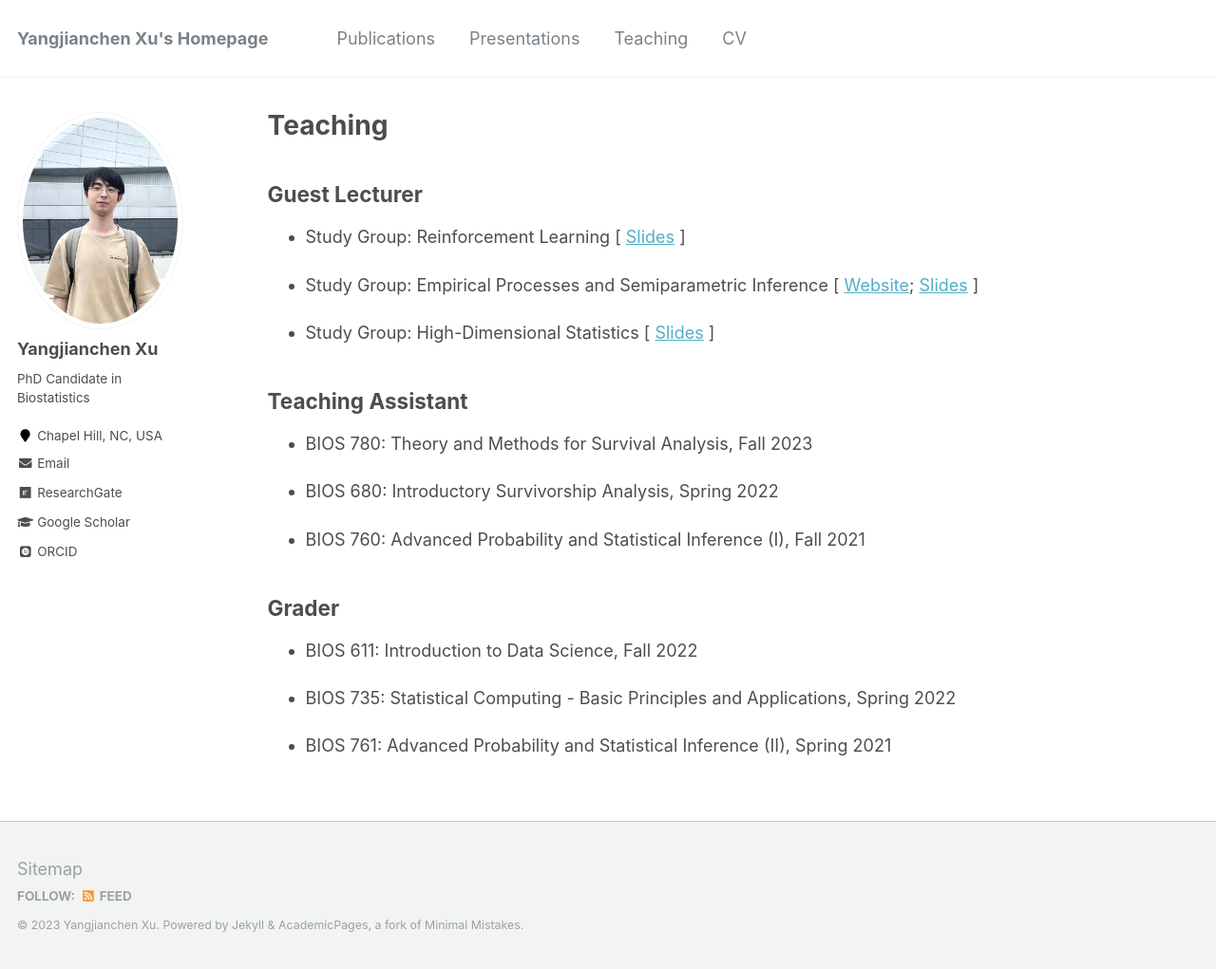
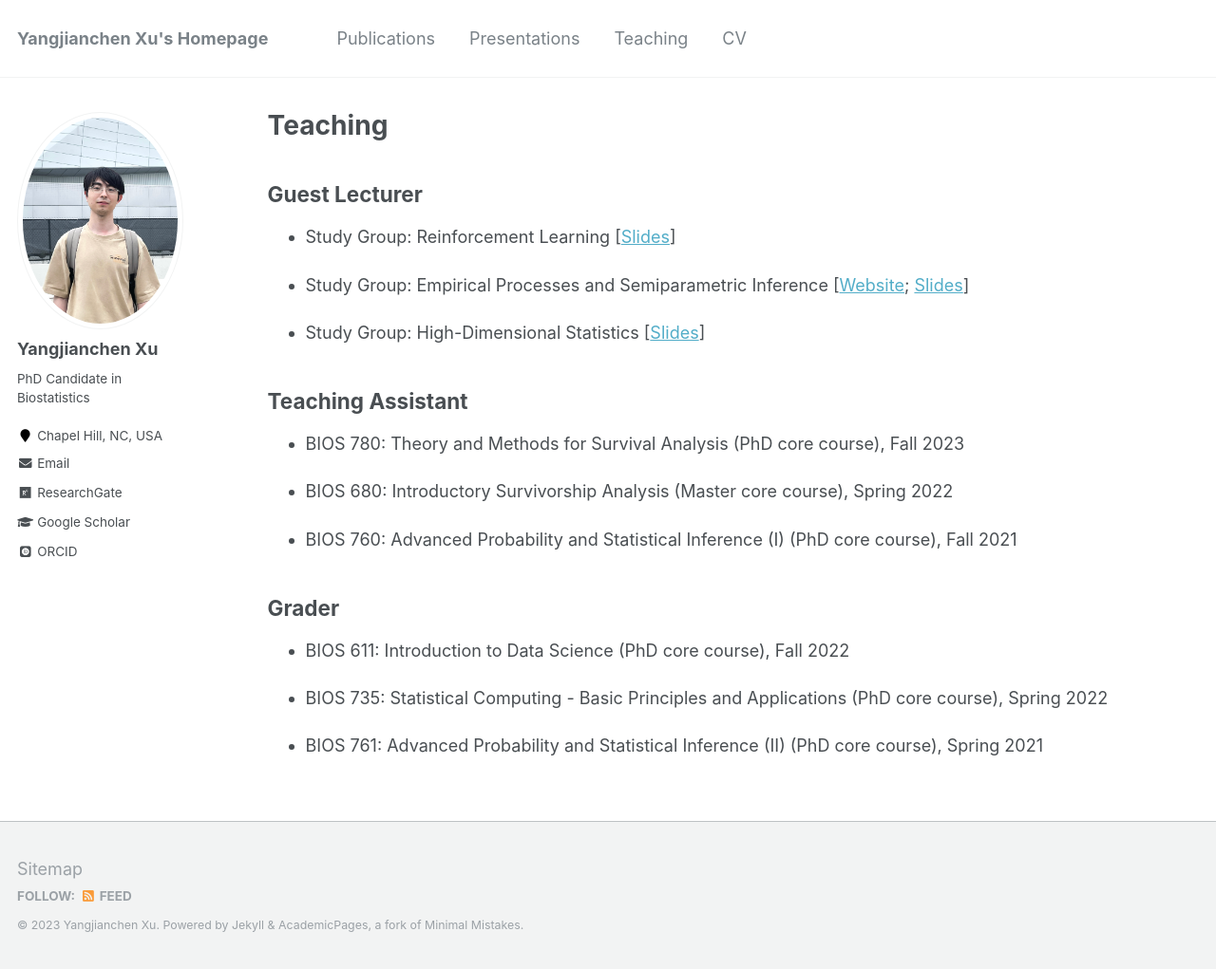
Before and after one commit to yangjc-xu/yangjc-xu.github.io, a Jekyll site: the page built from _pages/teaching.md, in a window 1280 px wide and 1021 px high. Shown: the whole window at 95% size. Built offline with Jekyll 4.4.1, drawn with Linux system fonts in a browser that asks for light colours; some web fonts are replaced.

Commit message:
Update teaching.md

```diff
--- a/_pages/teaching.md
+++ b/_pages/teaching.md
@@ -7,24 +7,24 @@ author_profile: true
 
 ## Guest Lecturer
 
-  - Study Group: Reinforcement Learning [ [Slides](/teaching/RL) ]
+  - Study Group: Reinforcement Learning \[[Slides](/teaching/RL)\]
 
-  - Study Group: Empirical Processes and Semiparametric Inference [ [Website](https://tarheels.live/bios2021/); [Slides](/teaching/EPSI) ]
+  - Study Group: Empirical Processes and Semiparametric Inference \[[Website](https://tarheels.live/bios2021/); [Slides](/teaching/EPSI)\]
 
-  - Study Group: High-Dimensional Statistics [ [Slides](/teaching/HDS) ]
+  - Study Group: High-Dimensional Statistics \[[Slides](/teaching/HDS)\]
 
 ## Teaching Assistant
 
-  - BIOS 780: Theory and Methods for Survival Analysis, Fall 2023
+  - BIOS 780: Theory and Methods for Survival Analysis (PhD core course), Fall 2023
 
-  - BIOS 680: Introductory Survivorship Analysis, Spring 2022
+  - BIOS 680: Introductory Survivorship Analysis (Master core course), Spring 2022
 
-  - BIOS 760: Advanced Probability and Statistical Inference (I), Fall 2021
+  - BIOS 760: Advanced Probability and Statistical Inference (I) (PhD core course), Fall 2021
 
 ## Grader
 
-  - BIOS 611: Introduction to Data Science, Fall 2022
+  - BIOS 611: Introduction to Data Science (PhD core course), Fall 2022
 
-  - BIOS 735: Statistical Computing - Basic Principles and Applications, Spring 2022
+  - BIOS 735: Statistical Computing - Basic Principles and Applications (PhD core course), Spring 2022
 
-  - BIOS 761: Advanced Probability and Statistical Inference (II), Spring 2021
+  - BIOS 761: Advanced Probability and Statistical Inference (II) (PhD core course), Spring 2021
```
